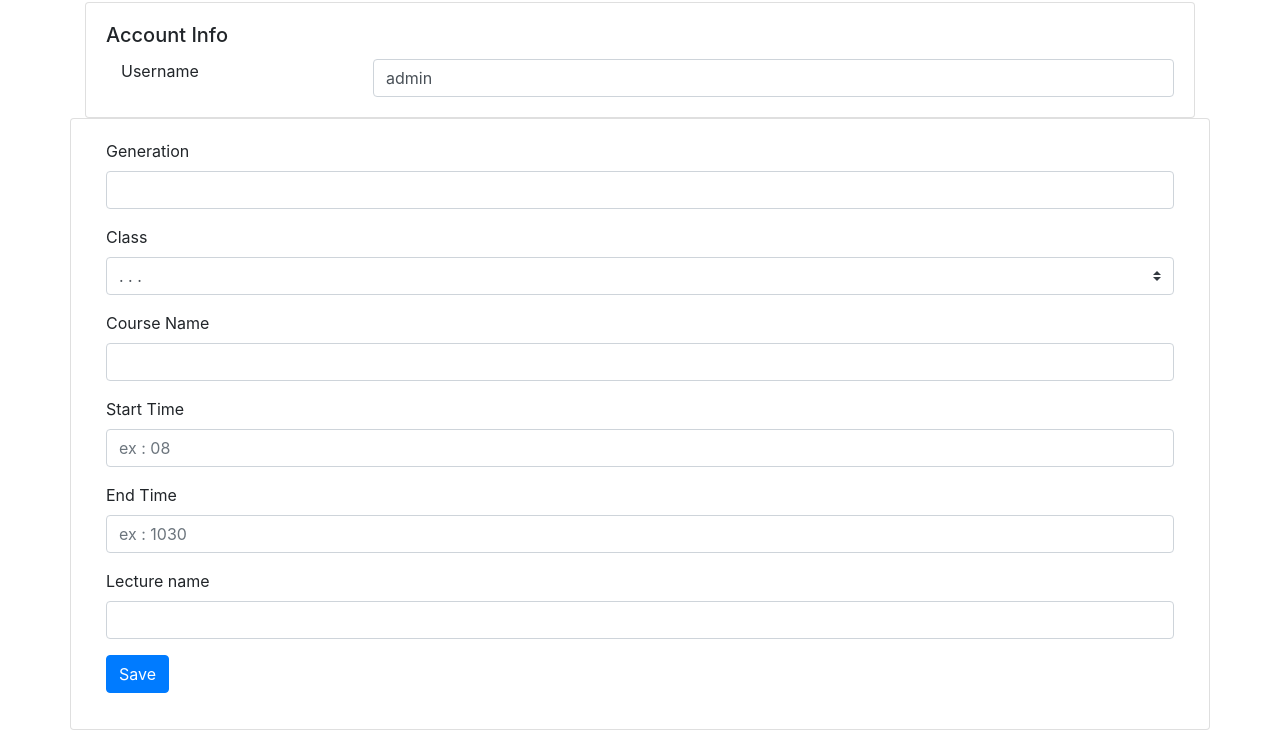
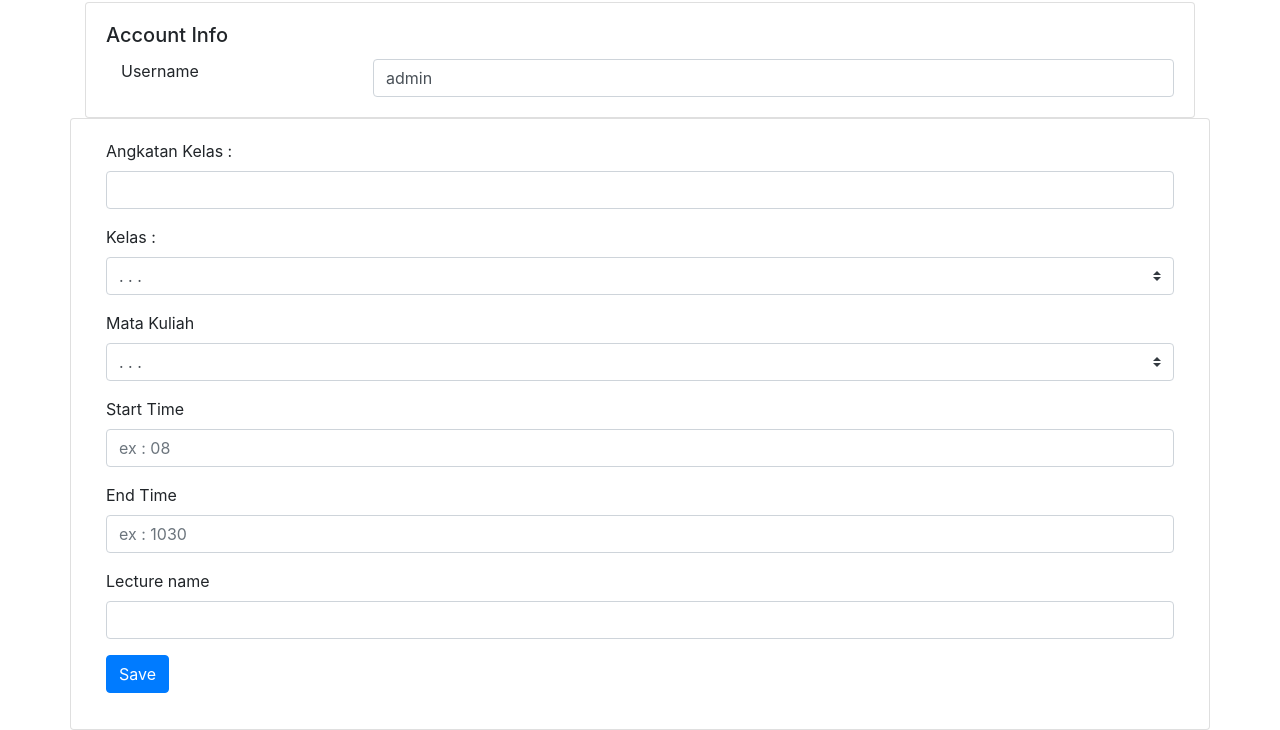
Before and after one commit to bintangx1902/lab_app_assistant, a Django app: page /assistant/create-class in a window 1280 px wide. Shown: the part 102-832 px from the top of the page. Run offline with Django 3.2, Linux system fonts and the light colour scheme; a user stored in the database is signed in; data comes from the database, SQL or seed files in the repository; some libraries are stand-ins or nearby versions.

Commit message:
change from eng to id and course name as a select option

```diff
--- a/assistant/templates/temp_/create.html
+++ b/assistant/templates/temp_/create.html
@@ -8,11 +8,11 @@
             {% load crispy_forms_tags %}
 
             <div class="form-group">
-                <label for="gen">Generation</label>
+                <label for="gen">Angkatan Kelas : </label>
                 <input type="text" name="gen" id="gen" class="form-control">
             </div>
             <div class="form-group">
-                <label for="class">Class</label>
+                <label for="class">Kelas : </label>
                 <select name="class" id="class" class="custom-select">
                     <option value="">. . . </option>
                     {% for class in class_list %}
@@ -21,8 +21,13 @@
                 </select>
             </div>
             <div class="form-group">
-                <label for="course">Course Name</label>
-                <input type="text" name="course" id="course" class="form-control">
+                <label for="course">Mata Kuliah </label>
+                <select name="course" id="course" class="custom-select">
+                    <option value="">. . . </option>
+                    {% for course in course_list %}
+                    <option value="{{ forloop.counter }}">{{ course }}</option>
+                    {% endfor %}
+                </select>
             </div>
             <div class="form-group">
                 <label for="start">Start Time</label>
```
